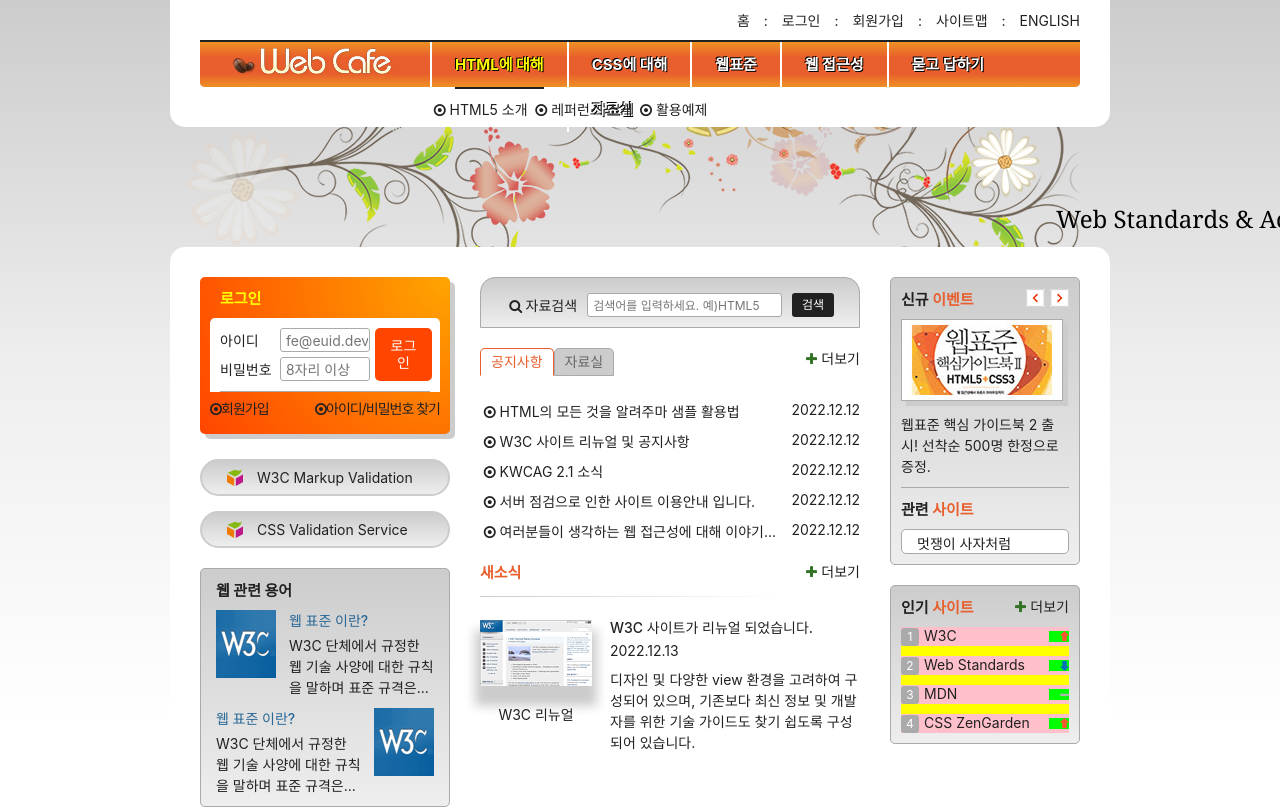
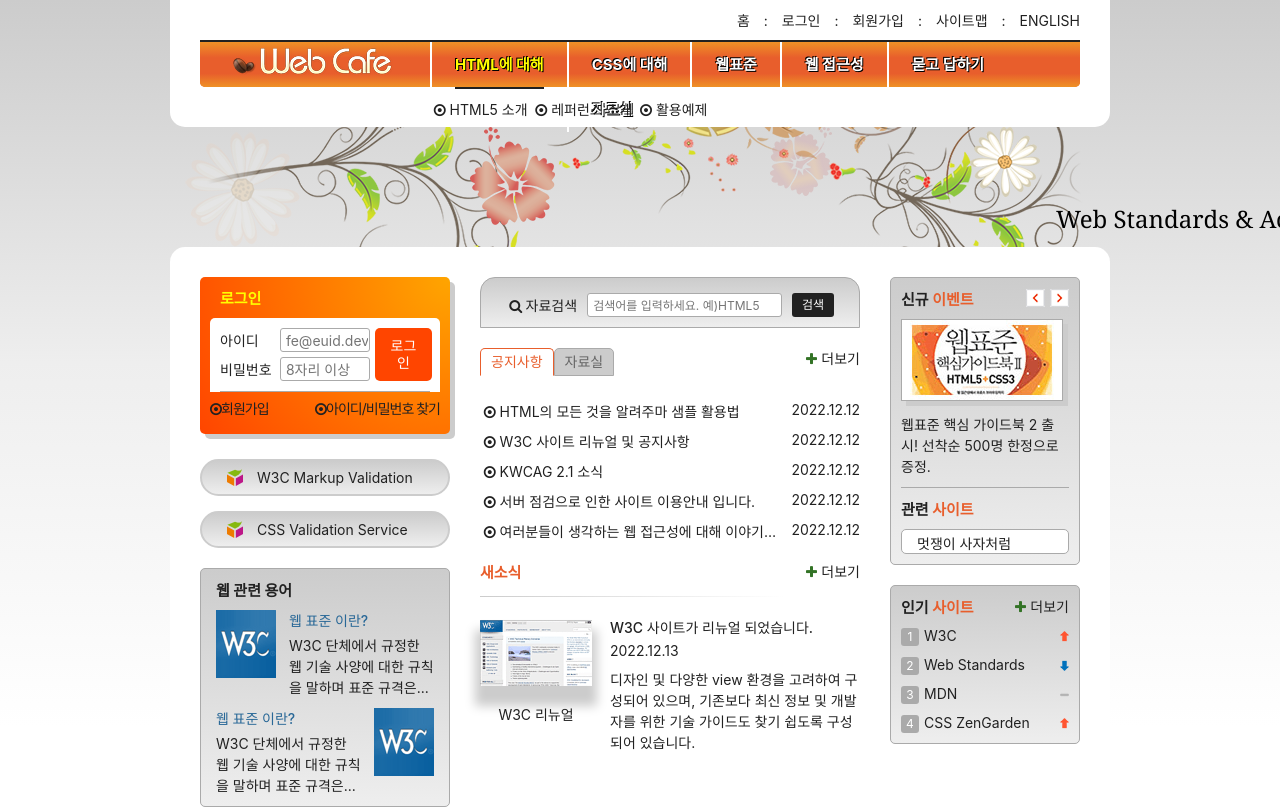
Before and after one commit to hyunwlee-dev/HTML5, a plain HTML site: page index.html in a window 1280 px wide. Shown: the top 810 px of the page. Drawn offline with Linux system fonts and the light colour scheme; a web font is replaced by a local one.

Commit message:
배경색 제거

```diff
--- a/styles/style.css
+++ b/styles/style.css
@@ -876,14 +876,12 @@
 }
 
 .favorite-list {
-  background-color: yellow;
   list-style-type: none;
 }
 
 .favorite-list li {
   margin-top: 10px;
   counter-increment: number;
-  background-color: pink;
   /* display: flex; */
   /* flex-flow: row nowrap; */
   /* align-items: center; */
@@ -904,10 +902,6 @@
   line-height: 1.5;
 }
 
-/* .favorite-list a { */
-  /* flex-grow: 1; */
-/* } */
-
 .up, .stop, .down {
   position: absolute;
   top: 50%;
@@ -916,7 +910,7 @@
   display: inline-block;
   width: 20px;
   height: 11px;
-  background: lime url("./images/rank.png") no-repeat 100% 0;
+  background: url("./images/rank.png") no-repeat 100% 0;
 }
 
 .stop {
```
